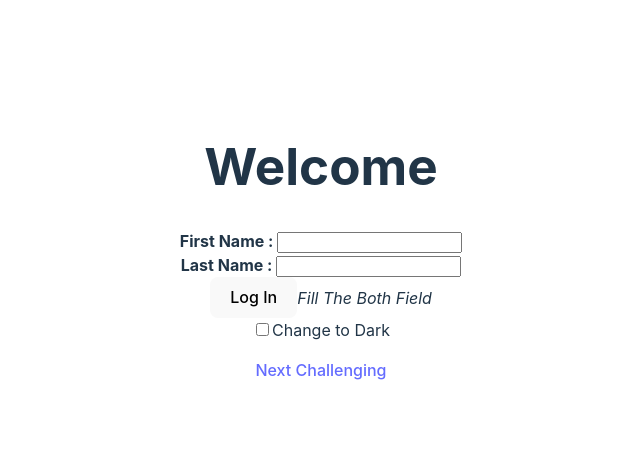
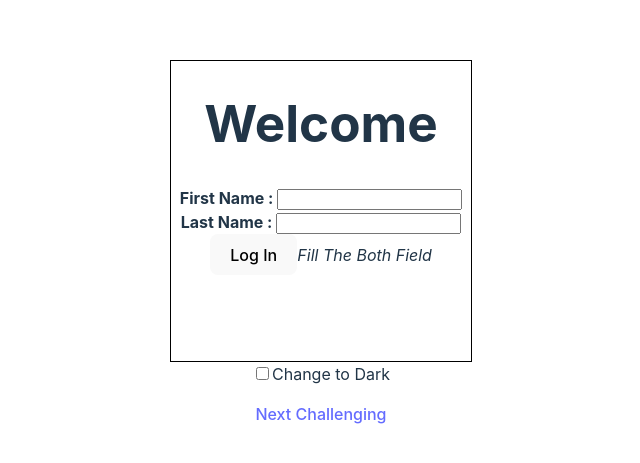
Before and after one commit to tinymonster123/useContextLearning, a React (Vite) app in the folder useContextLearning/: page /MutipleUsers in a window 1280 px wide. Shown: the part 149-612 px from the top of the page, without its empty margins (319-959 px from the left). Built offline with nearby package versions, Linux system fonts and the light colour scheme.

Commit message:
feat:完成页面基本样式

```diff
--- a/useContextLearning/css/thirdChallenging.css
+++ b/useContextLearning/css/thirdChallenging.css
@@ -0,0 +1,24 @@
+.BigBox-light {
+    border: 1px black solid;
+    height: 300px;
+    min-width: 300px;
+    max-width: 600px;
+}
+
+.BigBox-dark {
+    border: 1px whitesmoke solid;
+    height: 300px;
+    min-width: 300px;
+    max-width: 600px;
+    background-color: rgb(23, 32, 42);
+}
+
+.word-dark{
+    color: white;
+}
+
+.LogginButton-dark{
+    color: white;
+    background-color: black;
+    border: 1px white solid;
+}
```
